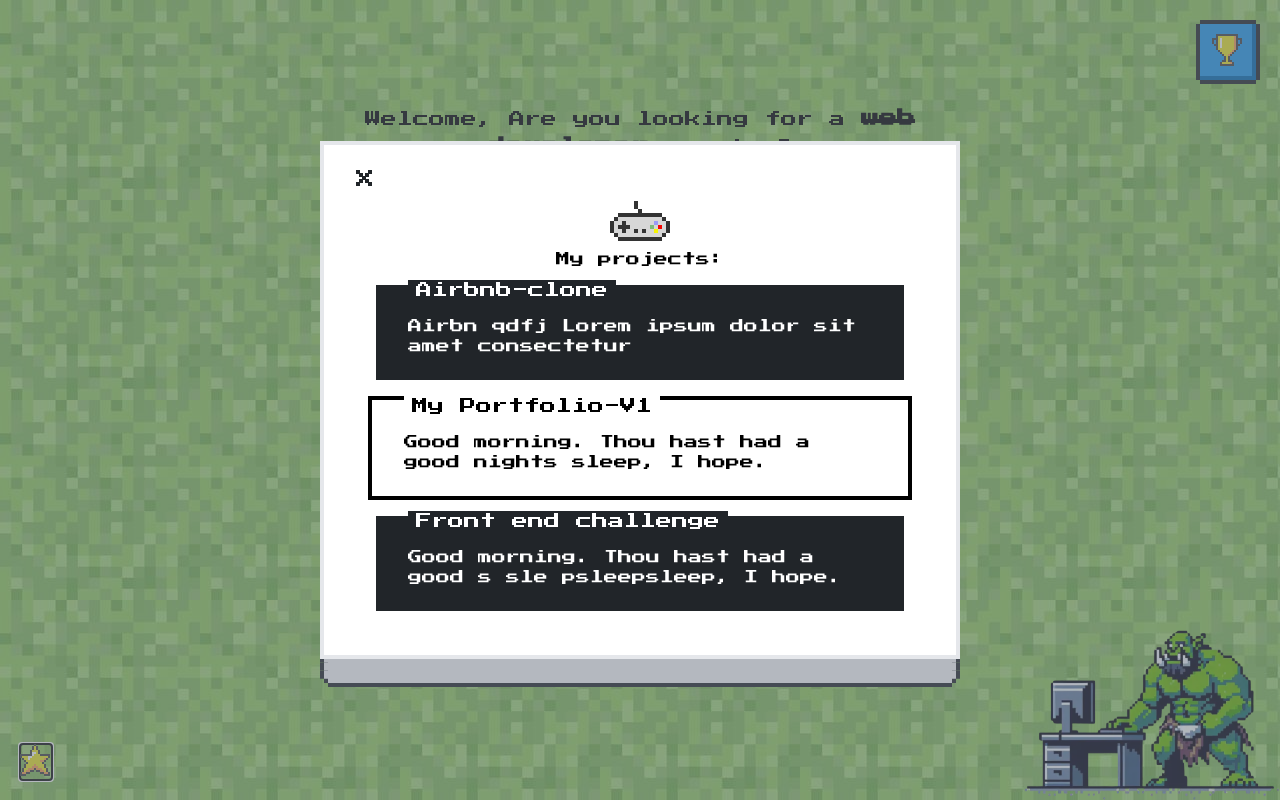
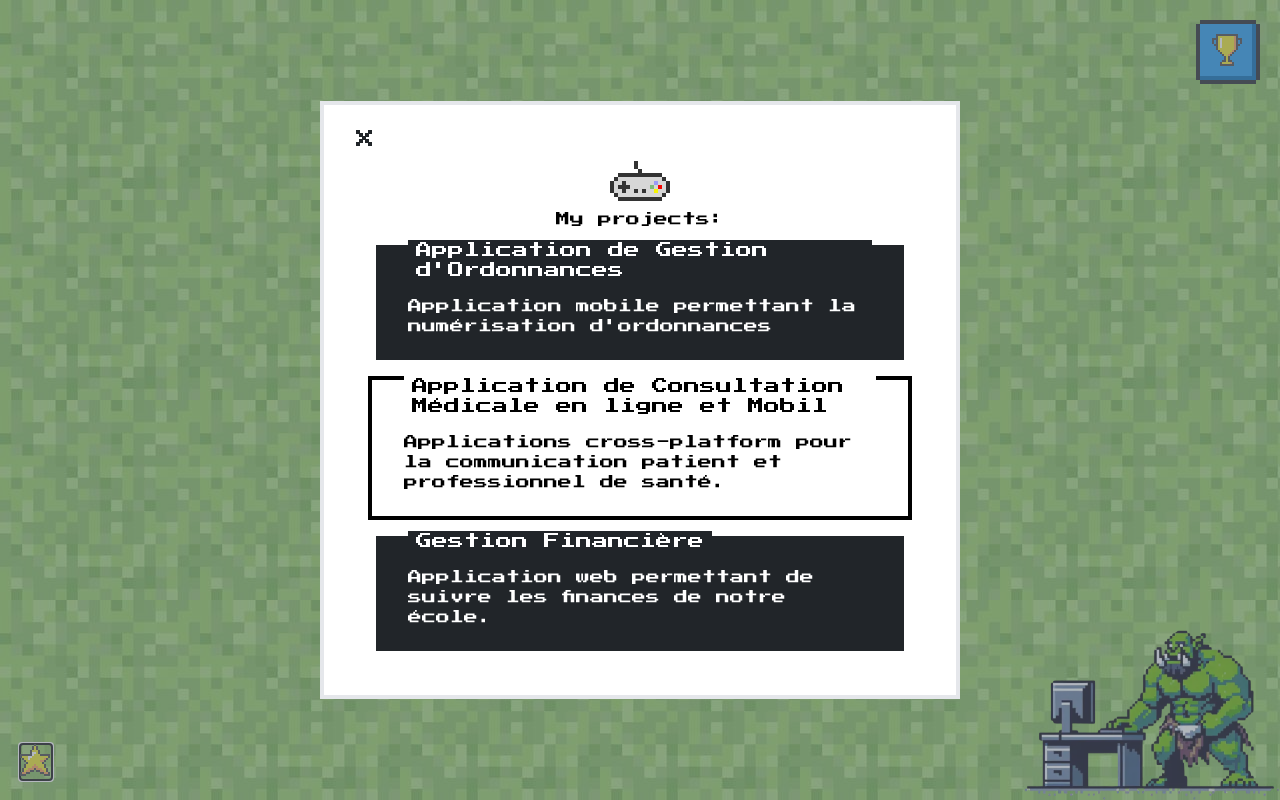
Before and after one commit to SylvHardDev/8bit-portfolio, a Next.js app: page / in a window 1280 px wide. Both pictures are taken after a click on the button 36 px from the left and 762 px from the top of the page. Built offline with nearby package versions, Linux system fonts and the light colour scheme.

Commit message:
update star

```diff
--- a/app/components/ui/footer/footer.tsx
+++ b/app/components/ui/footer/footer.tsx
@@ -21,26 +21,34 @@ export default function Footer() {
 
               <Link href={"#"}>
                 <div className="nes-container is-dark with-title">
-                  <p className="title">Airbnb-clone</p>
-                  <p>Airbn qdfj Lorem ipsum dolor sit amet consectetur</p>
+                  <p className="title">
+                    Application de Gestion d&apos;Ordonnances
+                  </p>
+                  <p>
+                    Application mobile permettant la numérisation
+                    d&apos;ordonnances
+                  </p>
                 </div>
               </Link>
 
               <Link href={"#"}>
                 <div className="nes-container with-title">
-                  <p className="title">My Portfolio-V1</p>
+                  <p className="title">
+                    Application de Consultation Médicale en ligne et Mobil{" "}
+                  </p>
                   <p>
-                    Good morning. Thou hast had a good nights sleep, I hope.
+                    Applications cross-platform pour la communication patient et
+                    professionnel de santé.
                   </p>
                 </div>
               </Link>
 
               <Link href={"#"}>
                 <div className="nes-container is-dark with-title">
-                  <p className="title">Front end challenge</p>
+                  <p className="title">Gestion Financière</p>
                   <p>
-                    Good morning. Thou hast had a good s sle psleepsleep, I
-                    hope.
+                    Application web permettant de suivre les finances de notre
+                    école.
                   </p>
                 </div>
               </Link>
```
